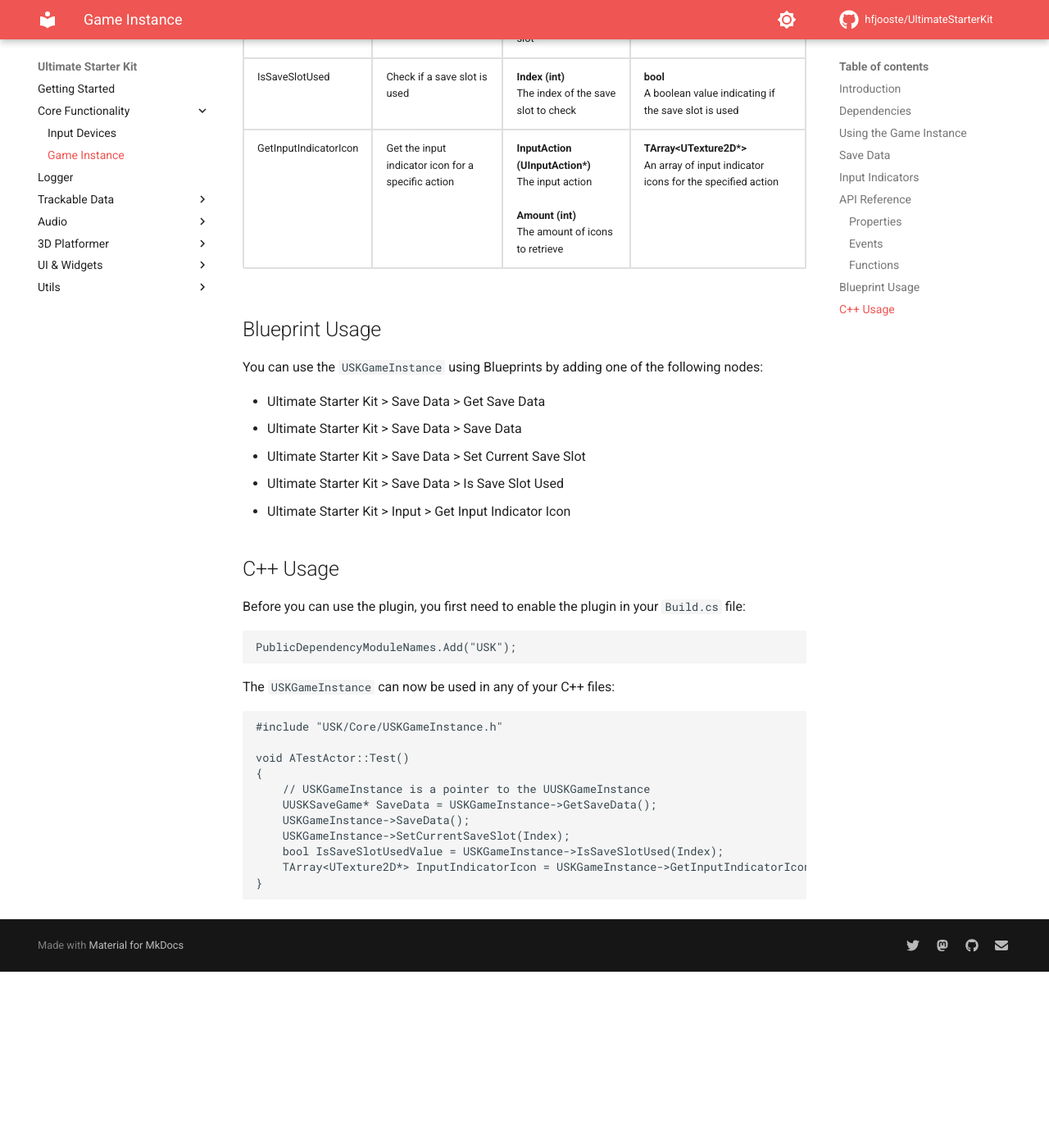
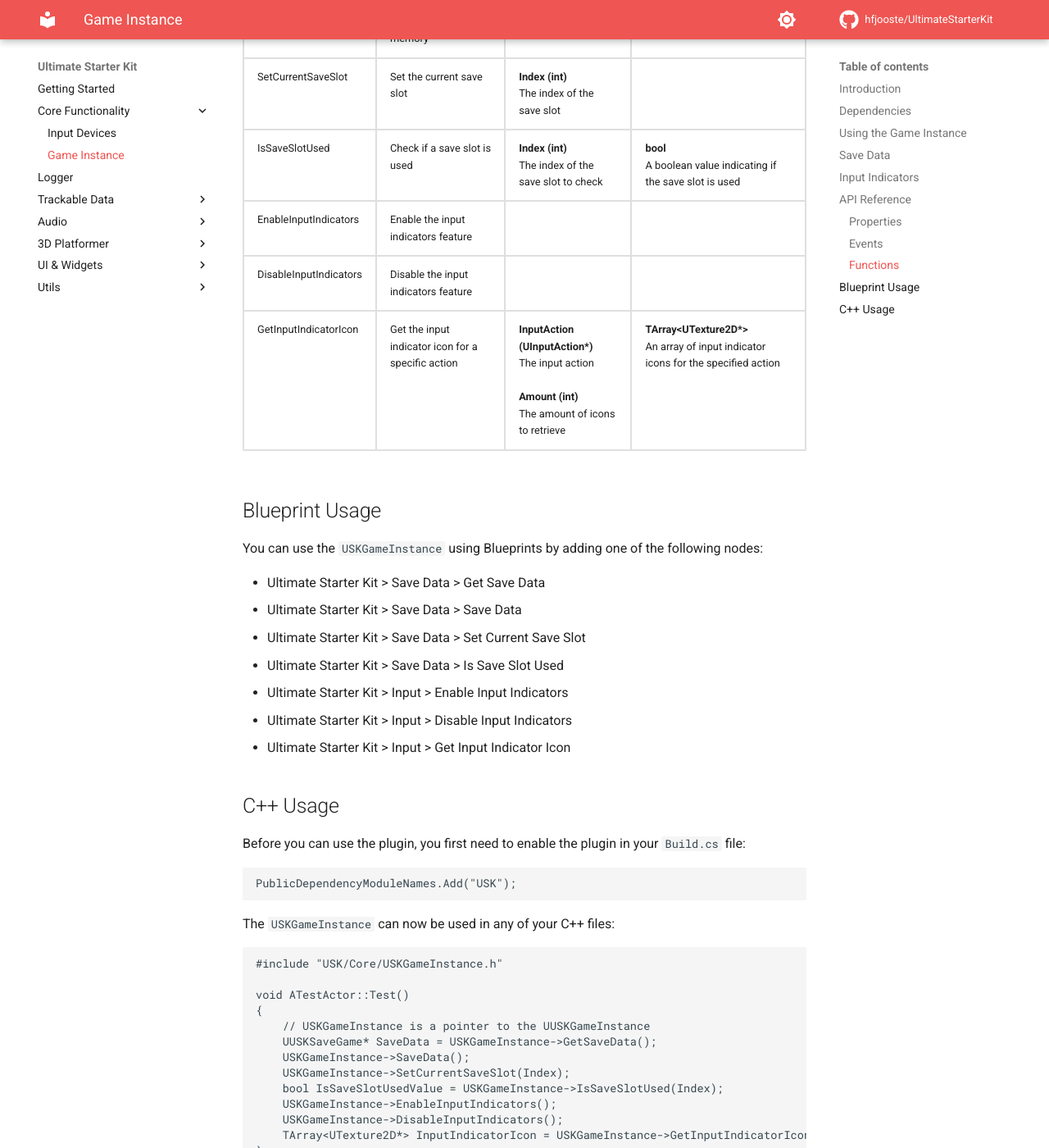
Before and after one commit to hfjooste/UltimateStarterKit, an MkDocs documentation site: the page built from docs/gameinstance.md, in a window 1280 px wide and 1400 px high, scrolled down 2925 px. Shown: the whole window at 82% size. Built offline with MkDocs 1.6.1 and Material for MkDocs 9.7.7, drawn with Linux system fonts in a browser that asks for light colours; comment, search, counter and statistics services are not loaded; before the commit the page ends 4110 px from its top, so only the background shows below that; some of the changed text lies outside the part shown.

Commit message:
Added setting to disable input indicators

````diff
--- a/docs/gameinstance.md
+++ b/docs/gameinstance.md
@@ -40,6 +40,12 @@
 		<td>The class that holds the data that should be saved/loaded</td>
 		<td>TSubclassOf&lt;UUSKSaveGame&gt;</td>
 		<td></td>
+	</tr>
+	<tr>
+		<td>IsInputIndicatorsEnabled</td>
+		<td>Is the input indicators feature enabled?</td>
+		<td>bool</td>
+		<td>true</td>
 	</tr>
 	<tr>
 		<td>InputMappingContext</td>
@@ -131,6 +137,18 @@
 		<td><strong>bool</strong><br/>A boolean value indicating if the save slot is used</td>
 	</tr>
 	<tr>
+		<td>EnableInputIndicators</td>
+		<td>Enable the input indicators feature</td>
+		<td></td>
+		<td></td>
+	</tr>
+	<tr>
+		<td>DisableInputIndicators</td>
+		<td>Disable the input indicators feature</td>
+		<td></td>
+		<td></td>
+	</tr>
+	<tr>
 		<td>GetInputIndicatorIcon</td>
 		<td>Get the input indicator icon for a specific action</td>
 		<td><strong>InputAction (UInputAction*)</strong><br/>The input action<br/><br/><strong>Amount (int)</strong><br/>The amount of icons to retrieve</td>
@@ -145,6 +163,8 @@
 	<li>Ultimate Starter Kit > Save Data > Save Data</li>
 	<li>Ultimate Starter Kit > Save Data > Set Current Save Slot</li>
 	<li>Ultimate Starter Kit > Save Data > Is Save Slot Used</li>
+	<li>Ultimate Starter Kit > Input > Enable Input Indicators</li>
+	<li>Ultimate Starter Kit > Input > Disable Input Indicators</li>
 	<li>Ultimate Starter Kit > Input > Get Input Indicator Icon</li>
 </ul>
 
@@ -165,6 +185,8 @@
 	USKGameInstance->SaveData();
 	USKGameInstance->SetCurrentSaveSlot(Index);
 	bool IsSaveSlotUsedValue = USKGameInstance->IsSaveSlotUsed(Index);
+	USKGameInstance->EnableInputIndicators();
+	USKGameInstance->DisableInputIndicators();
 	TArray<UTexture2D*> InputIndicatorIcon = USKGameInstance->GetInputIndicatorIcon(InputAction, Amount);
 }
 ```
````
Also changed, not shown: README.md (+3 -0 lines), docs/index.md (+2 -0 lines), 7 other files.
